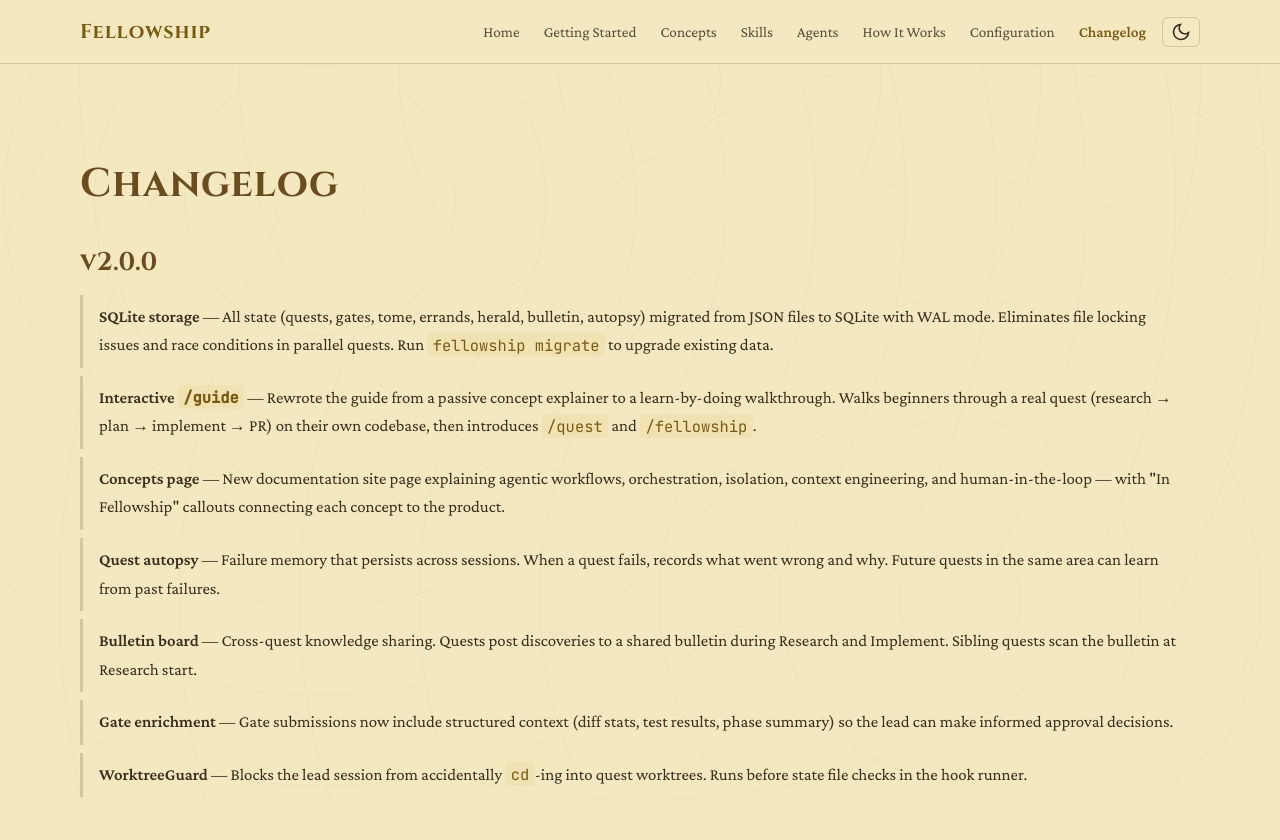
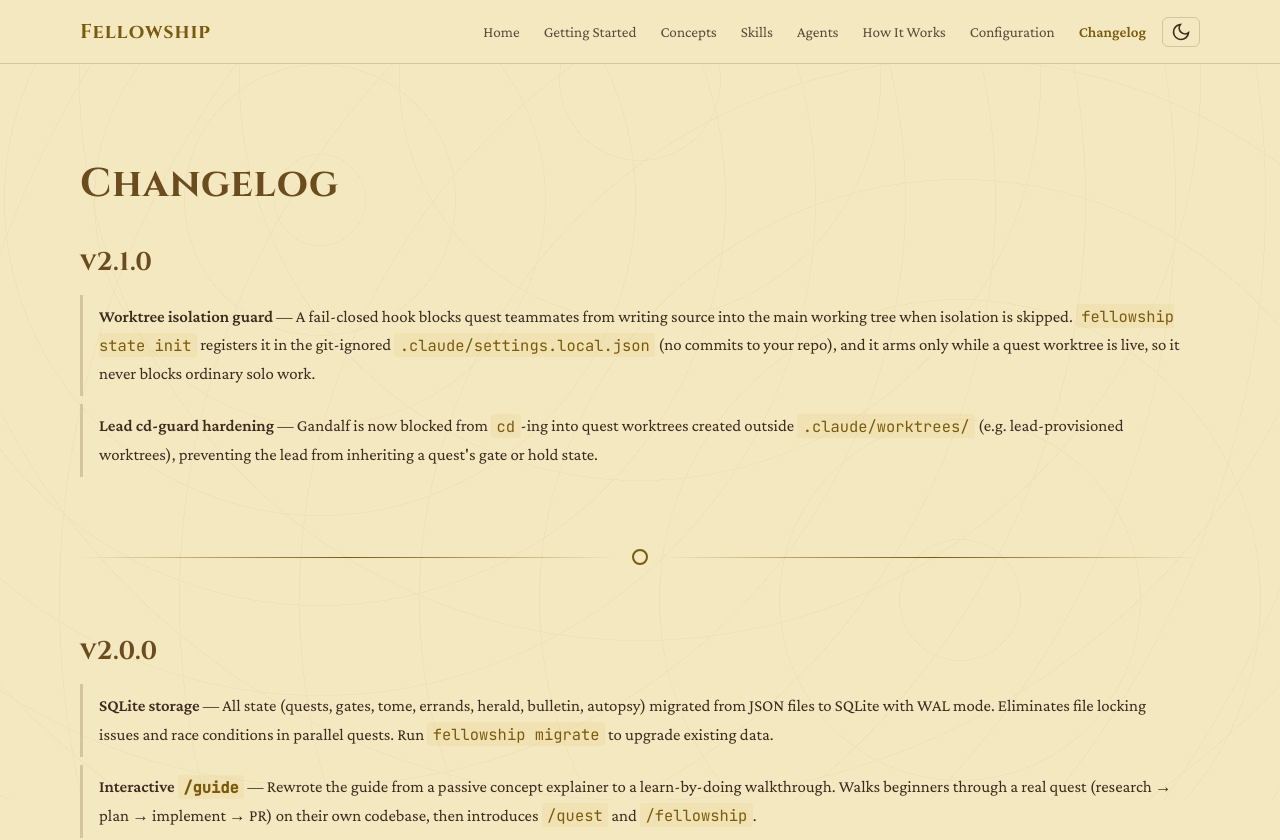
Before and after one commit to justinjdev/fellowship, a SvelteKit app in the folder site/: page /changelog in a window 1280 px wide. Shown: the top 840 px of the page. Built offline with nearby package versions, Linux system fonts and the light colour scheme.

Commit message:
chore: release v2.1.0

```diff
--- a/site/src/routes/changelog/+page.svelte
+++ b/site/src/routes/changelog/+page.svelte
@@ -9,6 +9,21 @@
 
 <div class="container page">
 	<h1>Changelog</h1>
+
+	<!-- v2.1.0 -->
+	<section class="version" id="v2-1-0">
+		<h2 class="version-heading"><a href="{base}/changelog#v2-1-0">v2.1.0</a></h2>
+		<ul class="changes">
+			<li>
+				<strong>Worktree isolation guard</strong> — A fail-closed hook blocks quest teammates from writing source into the main working tree when isolation is skipped. <code>fellowship state init</code> registers it in the git-ignored <code>.claude/settings.local.json</code> (no commits to your repo), and it arms only while a quest worktree is live, so it never blocks ordinary solo work.
+			</li>
+			<li>
+				<strong>Lead cd-guard hardening</strong> — Gandalf is now blocked from <code>cd</code>-ing into quest worktrees created outside <code>.claude/worktrees/</code> (e.g. lead-provisioned worktrees), preventing the lead from inheriting a quest's gate or hold state.
+			</li>
+		</ul>
+	</section>
+
+	<div class="divider"><span class="divider-ring"></span></div>
 
 	<!-- v2.0.0 -->
 	<section class="version" id="v2-0-0">
```
Also changed, not shown: 2 other files (tests, documents, lock files or other folders).
